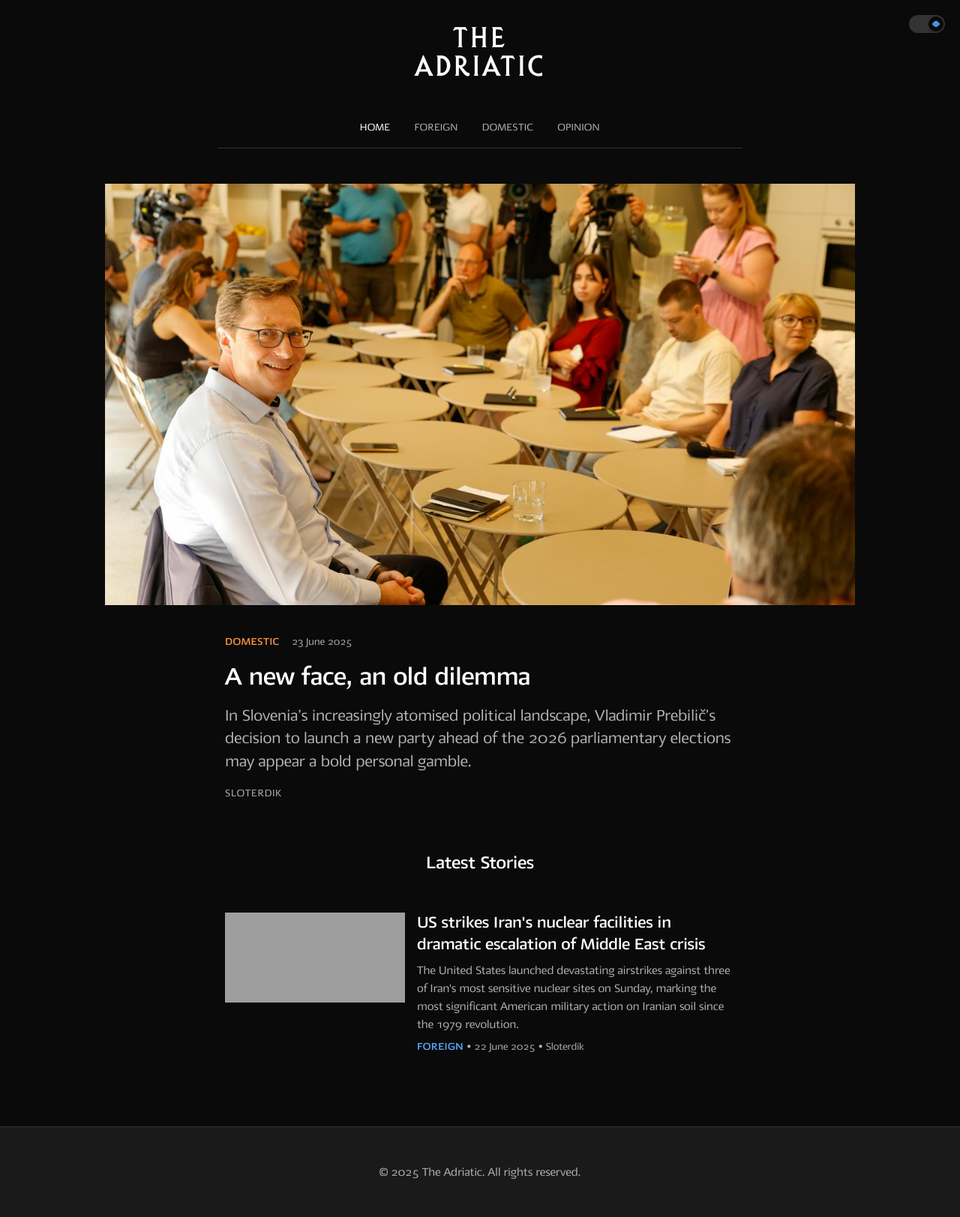
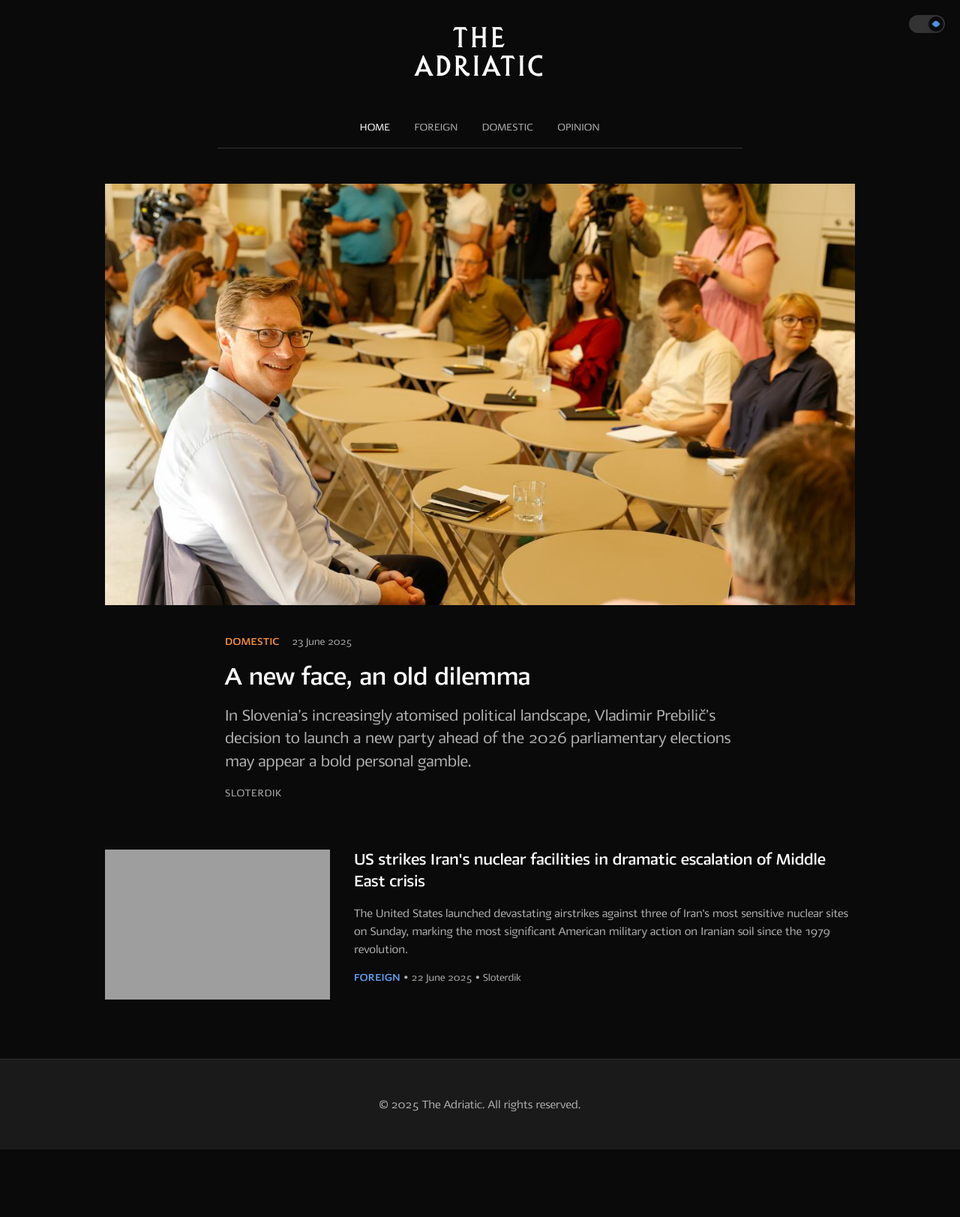
Before and after one commit to tfhoerest/azt, a Jekyll site: the page built from index.html, in a window 1280 px wide. Shown: the whole page at 75% size. Built offline with Jekyll 4.4.1, drawn with Linux system fonts in a browser that asks for light colours; some web fonts are replaced; the list of posts is cut into pages by our own code; after the commit the page ends 1533 px from its top, so only the background shows below that.

Commit message:
Update homeGRID.html

```diff
--- a/_layouts/home.html
+++ b/_layouts/home.html
@@ -75,43 +75,31 @@ layout: default
     margin-right: auto;
 }
 
-.section-title {
-    font-family: 'Saj JY', 'Inter', 'Helvetica Neue', Helvetica, Arial, FreeSans, sans-serif;  /* Saj JY font */
-    font-size: var(--z-ds-fontsize-24);
-    font-weight: 600;
-    color: var(--z-ds-color-text-100);
-    margin-bottom: var(--z-ds-space-l);
-    text-align: center;
-}
-
 .articles-grid {
     display: grid;
-    gap: var(--z-ds-space-l);
-    max-width: 680px;  /* Center articles in narrower column */
+    grid-template-columns: 1fr;  /* Single column - stacked like Zeit */
+    gap: var(--z-ds-space-xl);
+    max-width: 1000px;  /* Match hero width */
     margin: 0 auto;
 }
 
 .article-item {
     display: grid;
-    grid-template-columns: 240px 1fr;
-    gap: var(--z-ds-space-s);
-    padding: var(--z-ds-space-s) 0;
+    grid-template-columns: 300px 1fr;  /* Image left, content right like Zeit */
+    gap: var(--z-ds-space-l);
+    padding: 0;
     background-color: transparent;
-    border-bottom: 1px solid var(--z-ds-color-border-light);
+    border-bottom: none;
     transition: all 0.2s ease;
 }
 
 .article-item:hover {
-    background-color: rgba(255, 255, 255, 0.02);
-}
-
-.article-item:last-child {
-    border-bottom: none;
+    transform: translateY(-2px);  /* Subtle lift effect like Zeit */
 }
 
 .article-thumbnail {
     width: 100%;
-    height: 120px;
+    height: 200px;  /* Taller images for better proportion */
     object-fit: cover;
 }
 
@@ -121,7 +109,7 @@ layout: default
     font-weight: 600;
     color: var(--z-ds-color-text-100);
     line-height: 1.3;
-    margin-bottom: var(--z-ds-space-xxs);
+    margin-bottom: var(--z-ds-space-s);  /* More space before excerpt */
 }
 
 .article-content h3 a {
@@ -137,7 +125,7 @@ layout: default
     color: var(--z-ds-color-text-70);
     font-size: var(--z-ds-fontsize-16);
     line-height: 1.5;
-    margin-bottom: var(--z-ds-space-xxs);
+    margin-bottom: var(--z-ds-space-s);  /* More space before meta */
 }
 
 .article-meta-small {
@@ -164,17 +152,17 @@ layout: default
         height: 450px;  /* Shorter on tablets */
     }
 
-    .hero-content,
-    .articles-grid {
+    .hero-content {
         max-width: 600px;
     }
 
-    .article-item {
-        grid-template-columns: 200px 1fr;
+    .articles-grid {
+        max-width: 700px;
+        gap: var(--z-ds-space-l);
     }
 
     .article-thumbnail {
-        height: 100px;
+        height: 160px;
     }
 }
 
@@ -184,19 +172,17 @@ layout: default
     .hero-section {
         margin-bottom: var(--z-ds-space-l);
         max-width: 100%;
-        padding: 0;  /* Remove padding so hero image can be full width */
+        padding: 0 var(--z-ds-space-s);
     }
 
     .hero-image {
-        width: 100vw;  /* Full viewport width */
-        margin-left: calc(-50vw + 50%);  /* Center and extend to edges */
         height: 250px;  /* Shorter hero image on mobile */
         margin-bottom: var(--z-ds-space-s);
     }
 
     .hero-content {
         max-width: 100%;
-        padding: 0 12px;  /* Much smaller padding like Zeit */
+        padding: 0 var(--z-ds-space-s);
     }
 
     .hero-headline {
@@ -211,9 +197,9 @@ layout: default
     }
 
     .article-meta {
-        flex-direction: row;  /* Keep category and date on same line */
-        align-items: center;
-        gap: var(--z-ds-space-s);
+        flex-direction: column;
+        align-items: flex-start;
+        gap: var(--z-ds-space-xxs);
         margin-bottom: var(--z-ds-space-s);
         font-size: 0.8rem;
     }
@@ -222,7 +208,7 @@ layout: default
     .articles-section {
         margin-top: var(--z-ds-space-l);
         max-width: 100%;
-        padding: 0 12px;  /* Much smaller padding like Zeit */
+        padding: 0 var(--z-ds-space-s);
     }
 
     .section-title {
@@ -236,43 +222,30 @@ layout: default
     }
 
     .article-item {
-        display: block;  /* Change from grid to block for vertical stacking */
-        padding: var(--z-ds-space-s) 0;
+        display: block;  /* Vertical stacking on mobile */
+        padding: 0 0 var(--z-ds-space-l) 0;  /* Space between articles */
     }
 
     .article-thumbnail {
         width: 100%;  /* Full width image like FAZ */
-        height: 200px;  /* Taller for better proportion */
+        height: 200px;  /* Consistent height */
         margin-bottom: var(--z-ds-space-s);  /* Space between image and text */
     }
 
     .article-content h3 {
         font-size: 1.125rem;  /* Smaller article titles */
         line-height: 1.3;
-        margin-bottom: var(--z-ds-space-xxs);
+        margin-bottom: var(--z-ds-space-s);  /* Consistent spacing */
     }
 
     .article-excerpt {
         font-size: 0.9rem;  /* Smaller excerpts */
         line-height: 1.4;
-        margin-bottom: var(--z-ds-space-xxs);
+        margin-bottom: var(--z-ds-space-s);  /* More space before meta */
     }
 
     .article-meta-small {
-        font-size: 0.8rem;
-        display: flex;
-        flex-wrap: wrap;
-        gap: 2px;
-    }
-
-    /* Force author to new line on mobile */
-    .article-author {
-        flex-basis: 100%;  /* Forces author to new line */
-    }
-
-    /* Hide bullet before author on mobile */
-    .article-meta-small .meta-separator:nth-of-type(2) {
-        display: none;
+        font-size: 0.8rem;  /* Smaller meta text */
     }
 }
 </style>
@@ -314,8 +287,6 @@ layout: default
 
 <!-- Articles Section -->
 <section class="articles-section">
-    <h2 class="section-title">Latest Stories</h2>
-
     <div class="articles-grid">
         {% assign recent_posts = site.posts | where_exp: "post", "post.url != featured_post.url" | limit: 6 %}
         {% for post in recent_posts %}
```
